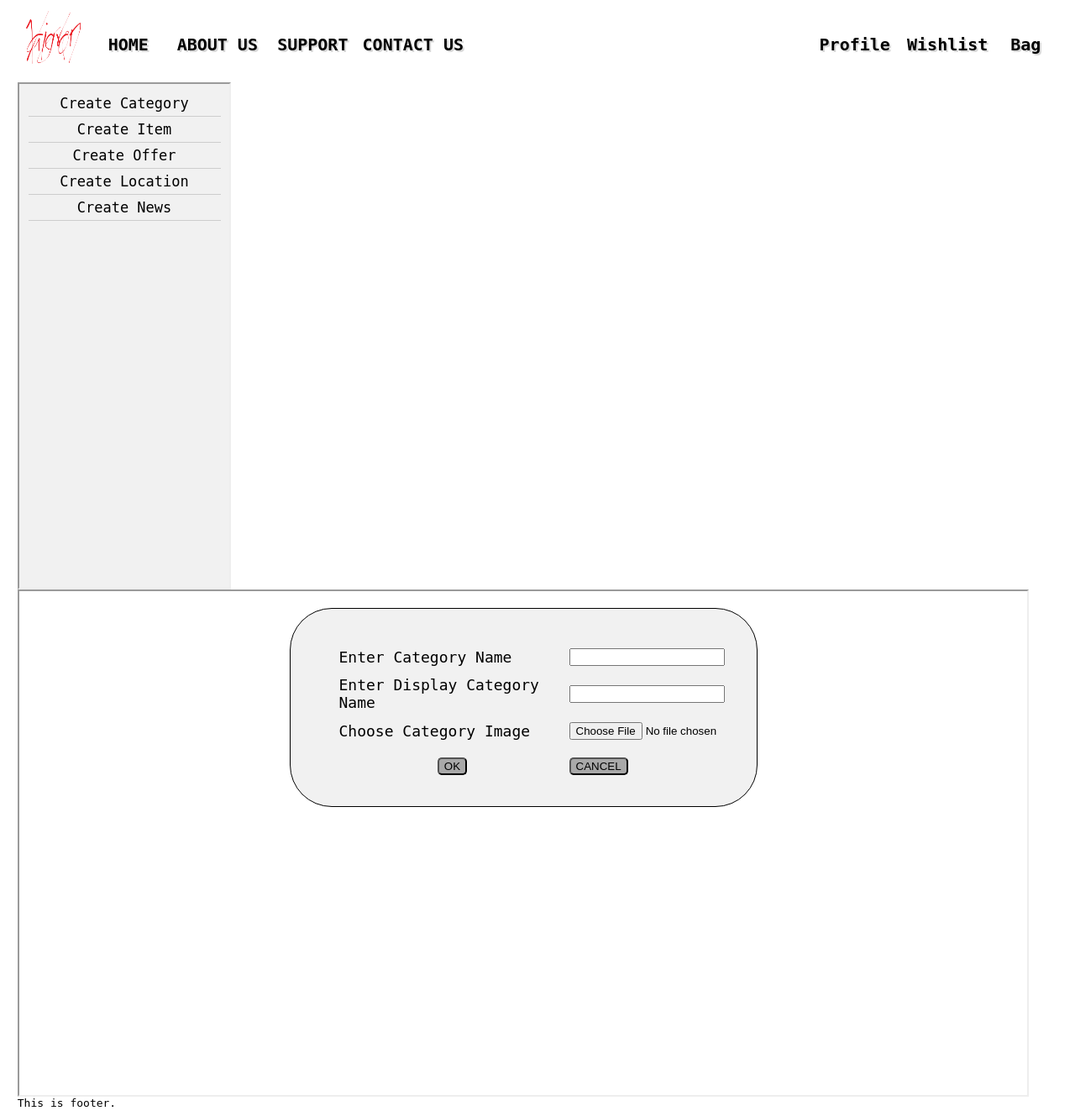
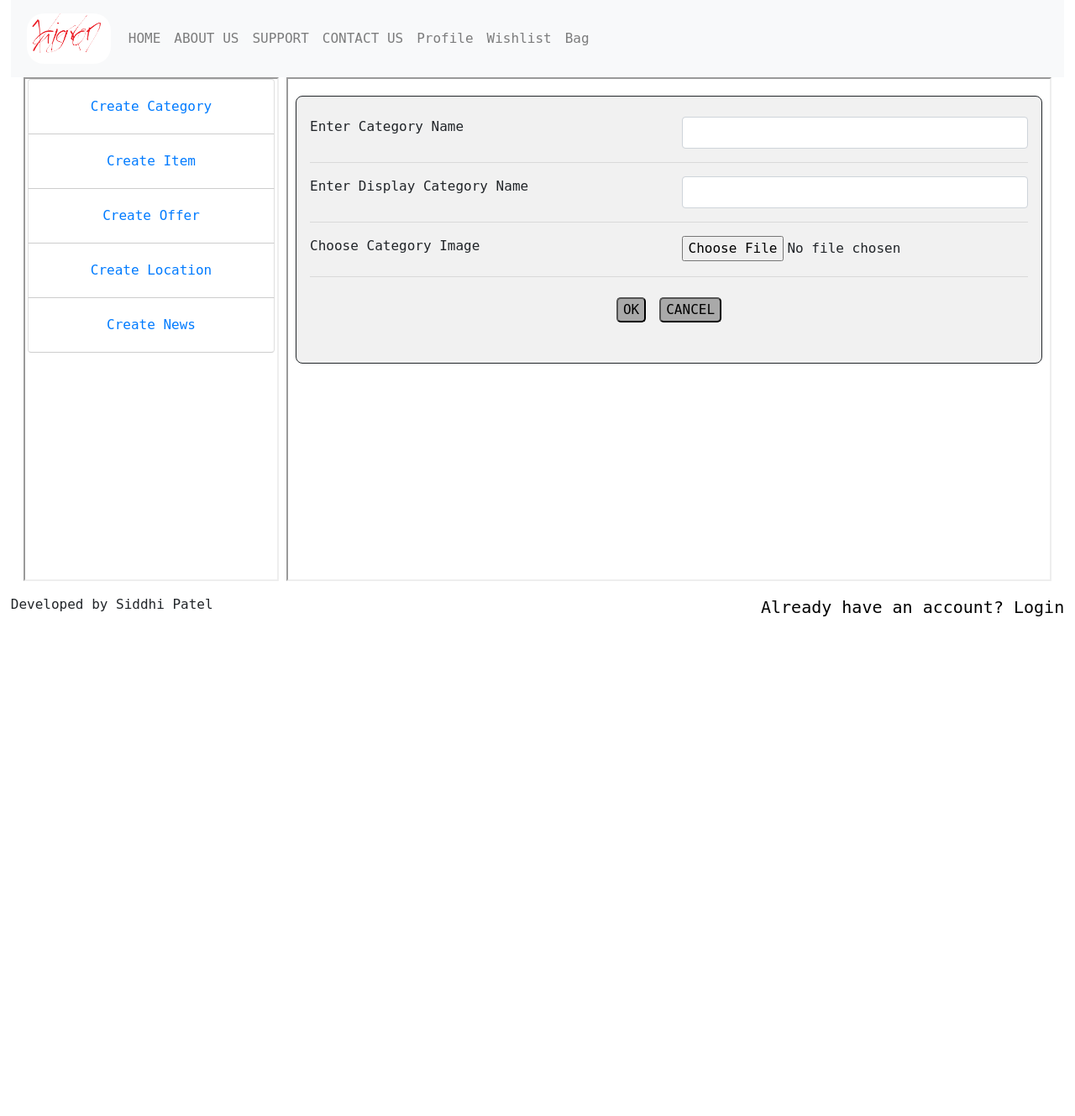
Before and after one commit to swap1210/php-project, a PHP site: page /adminPage.php in a window 1280 px wide. Shown: the whole page at 84% size. After the commit the page ends 734 px from the top, so only its background shows below. Run offline with PHP 8.4, Linux system fonts and the light colour scheme; lists and menus that the app fills with data are empty.

Commit message:
Minor improvements

```diff
--- a/Vaigron/CategoryForm.php
+++ b/Vaigron/CategoryForm.php
@@ -1,14 +1,51 @@
-<link href="style/style.css" rel="stylesheet"/>
+<!-- @swap1210
+I've sed bootstrap her to give dynamic resizing to the entire form
+-->
+
+<meta charset="utf-8">
+        <meta name="viewport" content="width=device-width, initial-scale=1">
+        <link rel="stylesheet" href="https://maxcdn.bootstrapcdn.com/bootstrap/4.5.2/css/bootstrap.min.css">
+        <script src="https://ajax.googleapis.com/ajax/libs/jquery/3.5.1/jquery.min.js"></script>
+        <script src="https://cdnjs.cloudflare.com/ajax/libs/popper.js/1.16.0/umd/popper.min.js"></script>
+        <script src="https://maxcdn.bootstrapcdn.com/bootstrap/4.5.2/js/bootstrap.min.js"></script>
+        <link href="style/style.css" rel="stylesheet"/>
 <div id="CategoryForm">
 
     <form method="post" enctype="multipart/form-data" action="insertCategory.php">
-        <table>
-            <tr> <td> Enter Category Name </td> <td> <input type="text" name="txtCatName"> </td> </tr>
-            <tr> <td> Enter Display Category Name </td> <td> <input type="text" name="txtCatDisplayName"> </td> </tr>
-            <tr> <td> Choose Category Image </td> <td> <input type="file" name="CatImage"> </td> </tr>
-            <tr> <td style="text-align:center"> <input type="submit" name="Submit" value="OK"> </td> <td> <input type="reset" name="Cancel" value="CANCEL"> </td> </tr>
-            </table>
+    <div class="row">
+        <div class="col">
+            <label for="txtCatNameid">Enter Category Name</label>
+        </div>
+        <div class="col">
+            <input class="form-control" type="text" name="txtCatName" id="txtCatNameid">
+        </div>
+    </div>
+    <hr>
+    <div class="row">
+        <div class="col">
+            <label for="txtCatDisplayNameid">Enter Display Category Name</label>
+        </div>
+        <div class="col">
+            <input class="form-control"  type="text" name="txtCatDisplayName" id="txtCatDisplayNameid">
+        </div>
+    </div>
+    <hr>
+    <div class="row">
+        <div class="col">
+            <label for="CatImageid">Choose Category Image</label>
+        </div>
+        <div class="col"> <input type="file" name="CatImage" id="CatImageid">
+        </div>
+    </div>
+    <hr>
+    <div class="d-flex justify-content-center">
+        <div class="p-2">
+                <input type="submit" name="Submit" value="OK">
+        </div>
+        <div class="p-2">
+                <input type="reset" name="Cancel" value="CANCEL">
+        </div>
+    </div>
     </form>
 
-
 </div><!--end of CategoryForm-->
--- a/Vaigron/adminMenu.php
+++ b/Vaigron/adminMenu.php
@@ -1,12 +1,16 @@
-<link href="style/style.css" rel="stylesheet"/>
+<meta charset="utf-8">
+        <meta name="viewport" content="width=device-width, initial-scale=1">
+        <link rel="stylesheet" href="https://maxcdn.bootstrapcdn.com/bootstrap/4.5.2/css/bootstrap.min.css">
+        <script src="https://ajax.googleapis.com/ajax/libs/jquery/3.5.1/jquery.min.js"></script>
+        <script src="https://cdnjs.cloudflare.com/ajax/libs/popper.js/1.16.0/umd/popper.min.js"></script>
+        <script src="https://maxcdn.bootstrapcdn.com/bootstrap/4.5.2/js/bootstrap.min.js"></script>
+        <link href="style/style.css" rel="stylesheet"/>
 <div id="adminMenu">
-    <ul>
-        <a href="CategoryForm.php" target="aMiframe_b"><li>Create Category</li></a>
-        <a href="ItemForm.php" target="aMiframe_b"><li>Create Item</li></a>
-        <a href=""><li>Create Offer</li></a>
-        <a href=""><li>Create Location</li></a>
-        <a href=""><li>Create News</li></a>
-
-
+    <ul class="list-group">
+        <li class="list-group-item"><a class="nav-link" href="CategoryForm.php" target="aMiframe_b">Create Category</a></li>
+        <li class="list-group-item"><a class="nav-link" href="ItemForm.php" target="aMiframe_b">Create Item</a></li>
+        <li class="list-group-item"><a class="nav-link" href="">Create Offer</a></li>
+        <li class="list-group-item"><a class="nav-link" href="">Create Location</a></li>
+        <li class="list-group-item"><a class="nav-link" href="">Create News</a></li>
     </ul>
 </div>
--- a/Vaigron/adminPage.php
+++ b/Vaigron/adminPage.php
@@ -1,16 +1,18 @@
 <?php
 include("header.php");
 ?>
-
-<div id="aMiframe">
-       <iframe src="adminMenu.php" name="aMiframe_a" width="250" height="600" style="background-color:#F1F1F1">
-       </iframe>
-
-       <iframe src="CategoryForm.php" name="aMiframe_b" width="1200" height="600">
-       </iframe>
-
-
-</div><!--end of aMiframe-->
+<div class="container-fluid">
+       <div class="row" style="height:75%">
+              <div class="col-md-3">
+                     <iframe class="embed-responsive-item" src="adminMenu.php" name="aMiframe_a" style="height:100%;background-color:#F1F1F1;">
+                     </iframe>
+              </div>
+              <div class="col-md-9">
+                     <iframe class="embed-responsive-item" src="CategoryForm.php" name="aMiframe_b" style="height:100%;width:100%;">
+                     </iframe>
+              </div>
+       </div>
+</div>
 
 <?php
 include("footer.php");
--- a/Vaigron/footer.php
+++ b/Vaigron/footer.php
@@ -1,5 +1,19 @@
-<div id="footer">
-    This is footer.
+<!-- @swap1210
+madde logout button here and also using session varable to get user name of the current user
+-->
+
+<div id="footer" >
+<div class="d-flex justify-content-between">
+<div>Developed by Siddhi Patel</div>
+<div>
+        <?php
+            if (isset($_SESSION["user_det"]["uname"])) {
+                echo '<a href="logout.php">logout ('.$_SESSION["user_det"]["uname"].')</a>';
+            }else{
+                echo '<a href="Login.php">Already have an account? Login </a>';
+            }
+        ?>
+</div>
 </div><!--end of footer-->
 
 </body>
--- a/Vaigron/header.php
+++ b/Vaigron/header.php
@@ -1,22 +1,44 @@
+
+<?php
+    session_start();
+?>
 <html>
     <head>
+        <meta charset="utf-8">
+        <meta name="viewport" content="width=device-width, initial-scale=1">
+        <link rel="stylesheet" href="https://maxcdn.bootstrapcdn.com/bootstrap/4.5.2/css/bootstrap.min.css">
+        <script src="https://ajax.googleapis.com/ajax/libs/jquery/3.5.1/jquery.min.js"></script>
+        <script src="https://cdnjs.cloudflare.com/ajax/libs/popper.js/1.16.0/umd/popper.min.js"></script>
+        <script src="https://maxcdn.bootstrapcdn.com/bootstrap/4.5.2/js/bootstrap.min.js"></script>
         <link href="style/style.css" rel="stylesheet"/>
     </head>
 
     <body>
+        <nav class="navbar navbar-expand-lg navbar-light bg-light justify-content-between">
+            <a class="navbar-brand" href="#">
+                <div id="logoimg">
+                    <img src="images/Logo1.png" width="100em" height="60em"
+                    style="border-radius: 1em;"
+                    ></div><!--end of logoimg-->
+            </a>
+        <button class="navbar-toggler" type="button" data-toggle="collapse" data-target="#navbarSupportedContent" aria-controls="navbarSupportedContent" aria-expanded="false" aria-label="Toggle navigation">
+            <span class="navbar-toggler-icon"></span>
+        </button>
 
-            <div id="header">
-                <table width="100%">
-                    <tr>
-                        <th width="80"><div id="logoimg"><img src="images/Logo1.png" width="80" height="80"></div><!--end of logoimg--></th>
-                <th width="90"><a href="index.php">HOME</a></th>
-                        <th width="114"><a href="">ABOUT US</a></th>
-                        <th width="105"><a href="">SUPPORT</a></th>
-                        <th width="126"><a href="">CONTACT US</a></th>
-                        <th></th>
-                        <th width="105"><a href="Signup.php">Profile</a></th>
-                        <th width="108"><a href="">Wishlist</a></th>
-                        <th width="70"><a href="">Bag</a></th>
-                    </tr>
-                </table>
-            </div><!--end of header-->
+        <div class="collapse navbar-collapse" id="navbarSupportedContent">
+            <ul class="navbar-nav align-items-end ">
+            <a class="nav-link" href="index.php"><li class="nav-item">HOME</li></a>
+            <a class="nav-link" href=""><li class="nav-item">ABOUT US</li></a>
+            <a class="nav-link" href=""><li class="nav-item">SUPPORT</li></a>
+            <a class="nav-link" href=""><li class="nav-item">CONTACT US</li></a>
+            <a class="nav-link" href="Signup.php"><li class="nav-item">Profile</li></a>
+            <a class="nav-link" href=""><li class="nav-item">Wishlist</li></a>
+            <a class="nav-link" href=""><li class="nav-item">Bag</li></a>
+                            <?php
+                                if (isset($_SESSION["user_det"]["uname"])) {
+                                    echo '<li class="nav-item"><a class="nav-link" href="logout.php">logout ('.$_SESSION["user_det"]["uname"].')</li></a>';
+                                }
+                            ?>
+            </ul>
+        </div>
+        </nav>
--- a/Vaigron/index.php
+++ b/Vaigron/index.php
@@ -2,7 +2,7 @@
 include("header.php");
 ?>
 
-
+<img  class="img-fluid mx-auto d-block" src="./images/cute-cat.gif" style="width: 60%;margin: 1em;border-radius: 1em;"/>
 
 <?php
 include("footer.php");
--- a/Vaigron/style/style.css
+++ b/Vaigron/style/style.css
@@ -1,156 +1,137 @@
-#adminMenu ul
-{
-    margin:0px;
-    padding:0px;
+/* @swap1210
+  try using em and rem instead of fixed pixcel unit px
+*/
+
+#adminMenu ul {
+  margin: 0px;
+  padding: 0px;
   list-style: none;
 }
-#adminMenu ul a
-{
-    text-decoration:none;
+#adminMenu ul a {
 }
 
-#adminMenu ul li
-{
-  text-align:center;
-  height:30px;
-  line-height:30px;
-  border-bottom:1px solid black;
-  border-bottom-color: #CDCDCD;
-
+#adminMenu ul li {
+  text-align: center;
+  /* height: 30px;
+  line-height: 30px; */
+  border-bottom: 1px solid black;
+  border-bottom-color: #cdcdcd;
 }
-#adminMenu ul a li
-{
- color:black;
+#adminMenu ul a li {
+  color: black;
   font-size: 17px;
 }
 
-#adminMenu ul li:hover
-{
-  background-color:#CDCDCD;
+#adminMenu ul li:hover {
+  background-color: #cdcdcd;
 }
 
-#aMiframe
-{
-    min-height: 600px;
-    padding: 0px;
-
-}
-
-body{
+body {
   font-family: monospace;
   padding: 0% 1% 0% 1%;
 }
 
-#CategoryForm
-{
-    margin:20px auto 0px auto;
+#CategoryForm {
+  margin: 20px auto 0px auto;
   border-width: 1px;
   border-style: solid;
-    border-radius: 50px;
-    background-color:#F1F1F1 ;
-    width:500px;
-    min-height:200px;
-    padding: 35px 0px 0px 55px;
-
+  border-radius: 0.5em;
+  background-color: #f1f1f1;
+  min-height: 200px;
+  padding: 1.5em 1em;
 }
 
-#CategoryForm input[type="submit"], #CategoryForm input[type="reset"]{
+#CategoryForm input[type="submit"],
+#CategoryForm input[type="reset"] {
   background-color: darkgrey;
-    border-radius:5px;
+  border-radius: 5px;
 }
 
-#CategoryForm input[type="submit"]:hover, #CategoryForm input[type="reset"]:hover{
-    background-color:#D9D9D9;
+#CategoryForm input[type="submit"]:hover,
+#CategoryForm input[type="reset"]:hover {
+  background-color: #d9d9d9;
 }
 
-
-#CategoryForm table
-{
-    font-size: 18px;
+#header {
+  height: 90px;
+  text-shadow: #d9d9d9 2px 2px;
 }
 
-#CategoryForm table tr td
-{
-    min-width:270px;
-    height:40px;
-
-}
-
-#header
-{
-    height: 90px;
-    text-shadow:#D9D9D9 2px 2px;
-
-}
-
-#header a
-{
+#header a {
   text-decoration: none;
   font-size: 20px;
   color: black;
 }
 
-#header a:hover
-{
-    color: #4C4C4C;
+#header a:hover {
+  color: #4c4c4c;
 }
 
-#logoimg
-{
+#logoimg {
   margin: 3%;
 }
 
-.responseMsg
-{
+.responseMsg {
   color: red;
   margin: 10px;
   font-size: 15px;
 }
-.signupform
-{
-
+.signupform {
   padding: 10%;
   border-radius: 25px;
   background-image: url(../images/RegistrationBg.jpg);
   background-repeat: no-repeat;
   background-size: cover;
   background-position: 100%;
-    font-family:monospace;
+  font-family: monospace;
   font-weight: bold;
-
 }
 
-.signupform a{
+.signupform a {
   text-decoration: none;
   font-size: 20px;
   color: black;
 }
 
-.signupform a:hover{
-    color: #4C4C4C;
+.signupform a:hover {
+  color: #4c4c4c;
 }
 
-.signupform input[type="text"], .signupform input[type="password"]{
+.signupform input[type="text"],
+.signupform input[type="password"] {
   width: 200px;
   font-size: 20px;
 }
 
-.signupform input[type="submit"], .signupform input[type="reset"]{
+.signupform input[type="submit"],
+.signupform input[type="reset"] {
   font-family: monospace;
   font-size: 20px;
   font-weight: bold;
   background-color: darkgrey;
-    border-radius:5px;
+  border-radius: 5px;
 }
 
-.signupform input[type="submit"]:hover, .signupform input[type="reset"]:hover{
-    background-color:#D9D9D9;
+.signupform input[type="submit"]:hover,
+.signupform input[type="reset"]:hover {
+  background-color: #d9d9d9;
 }
 
-.signupform table{
+.signupform table {
   font-size: 20px;
   margin-left: 10px;
   font-weight: bold;
   height: 300px;
   width: 450px;
 }
+#footer {
+  padding-top: 1em;
+}
+#footer a {
+  font-size: 20px;
+  color: black;
+}
+
+#footer a:hover {
+  color: #4c4c4c;
+}
```
Also changed, not shown: Vaigron/checkLogin.php (+6 -2 lines), Vaigron/logout.php (added, +10 -0 lines), Vaigron/images/cute-cat.gif (added). Lines whose indentation alone changed are shown as unchanged.
